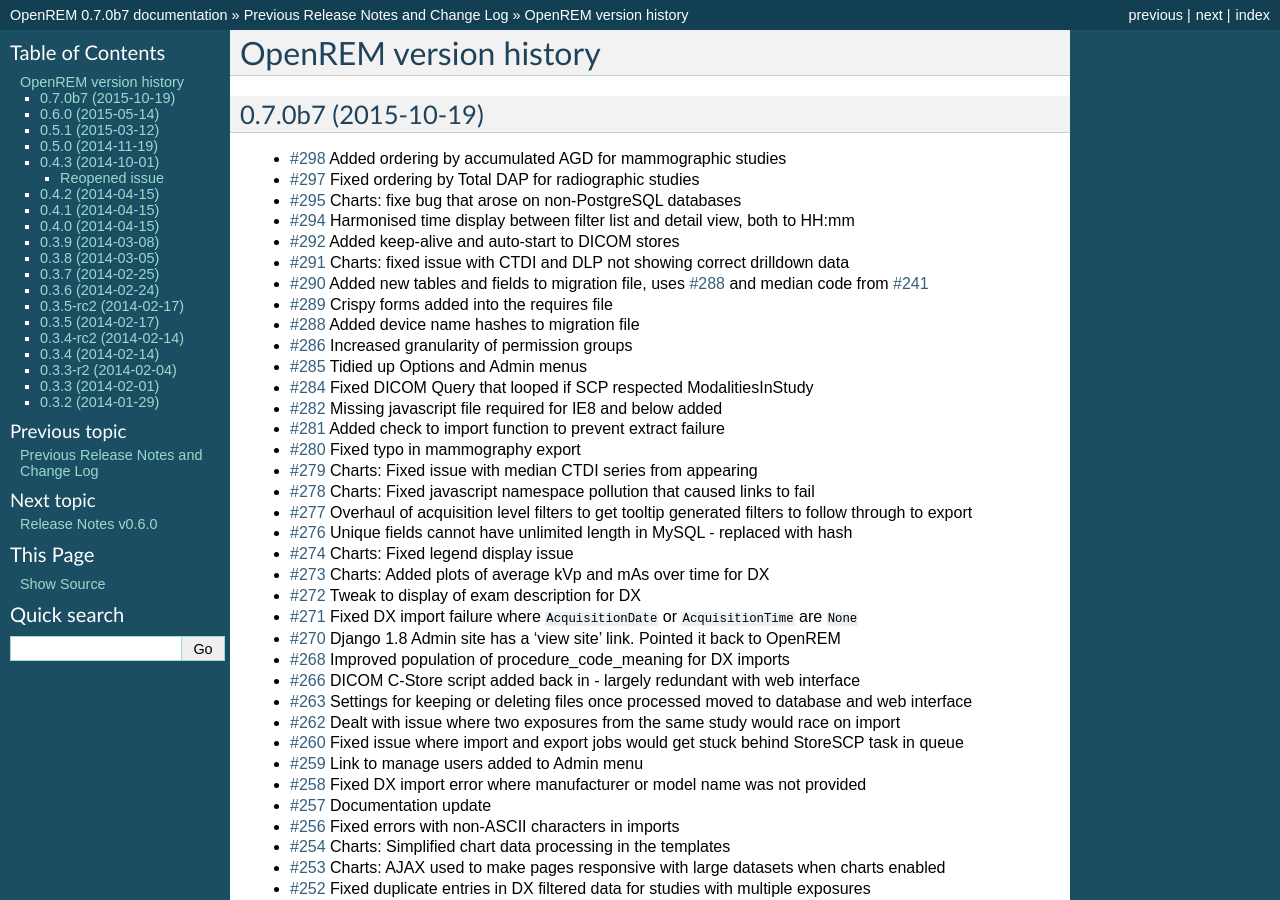
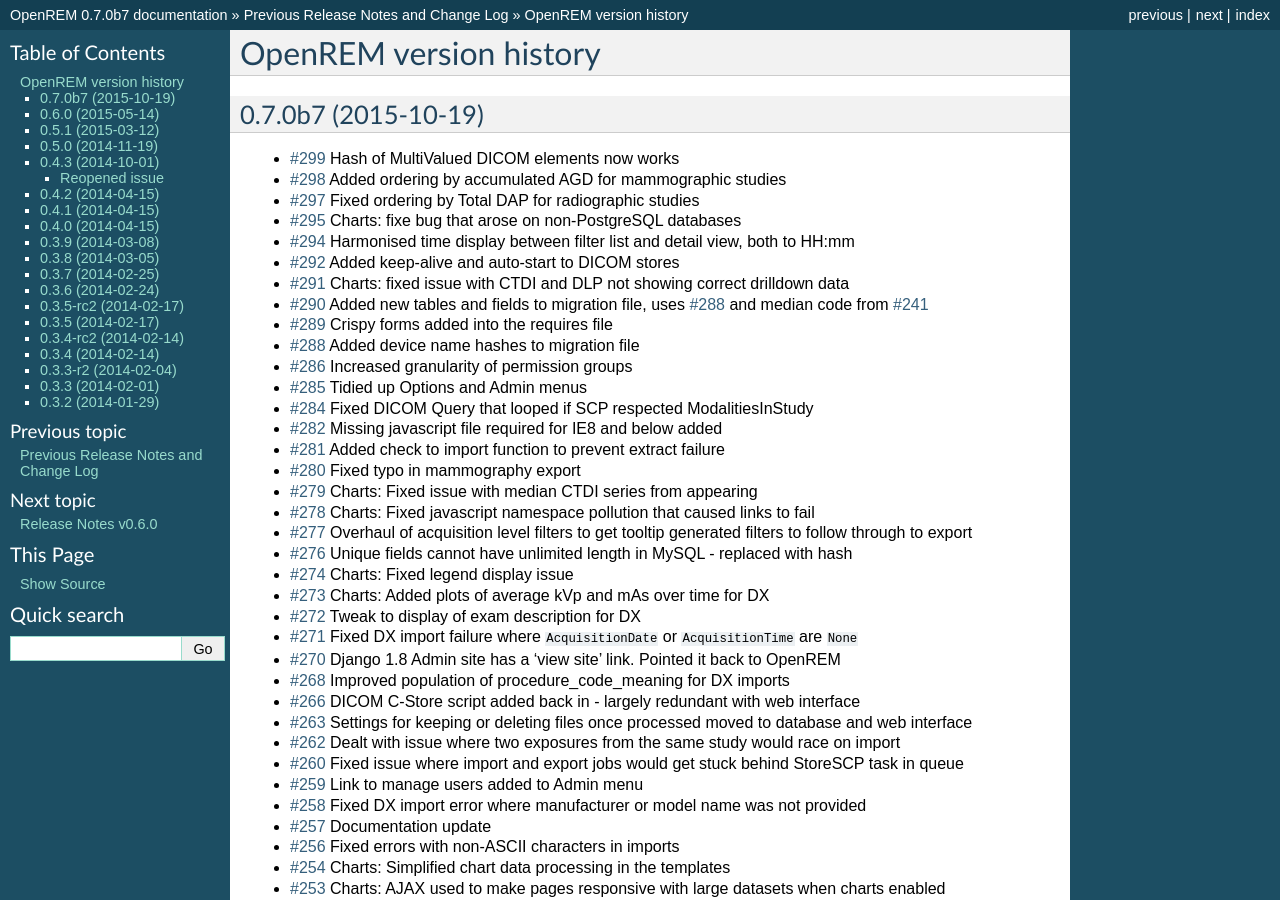
Before and after one commit to ckswilliams/modOpenREM, a Sphinx documentation site: the page built from docs/changes.rst, in a window 1280 px wide and 900 px high. Built offline with Sphinx 7.4.7, drawn with Linux system fonts in a browser that asks for light colours.

Commit message:
Updated changes for ref #299

```diff
--- a/docs/changes.rst
+++ b/docs/changes.rst
@@ -5,6 +5,7 @@
 0.7.0b7 (2015-10-19)
 --------------------
 
+* `#299`_  Hash of MultiValued DICOM elements now works
 * `#298`_  Added ordering by accumulated AGD for mammographic studies
 * `#297`_  Fixed ordering by Total DAP for radiographic studies
 * `#295`_  Charts: fixe bug that arose on non-PostgreSQL databases
```
